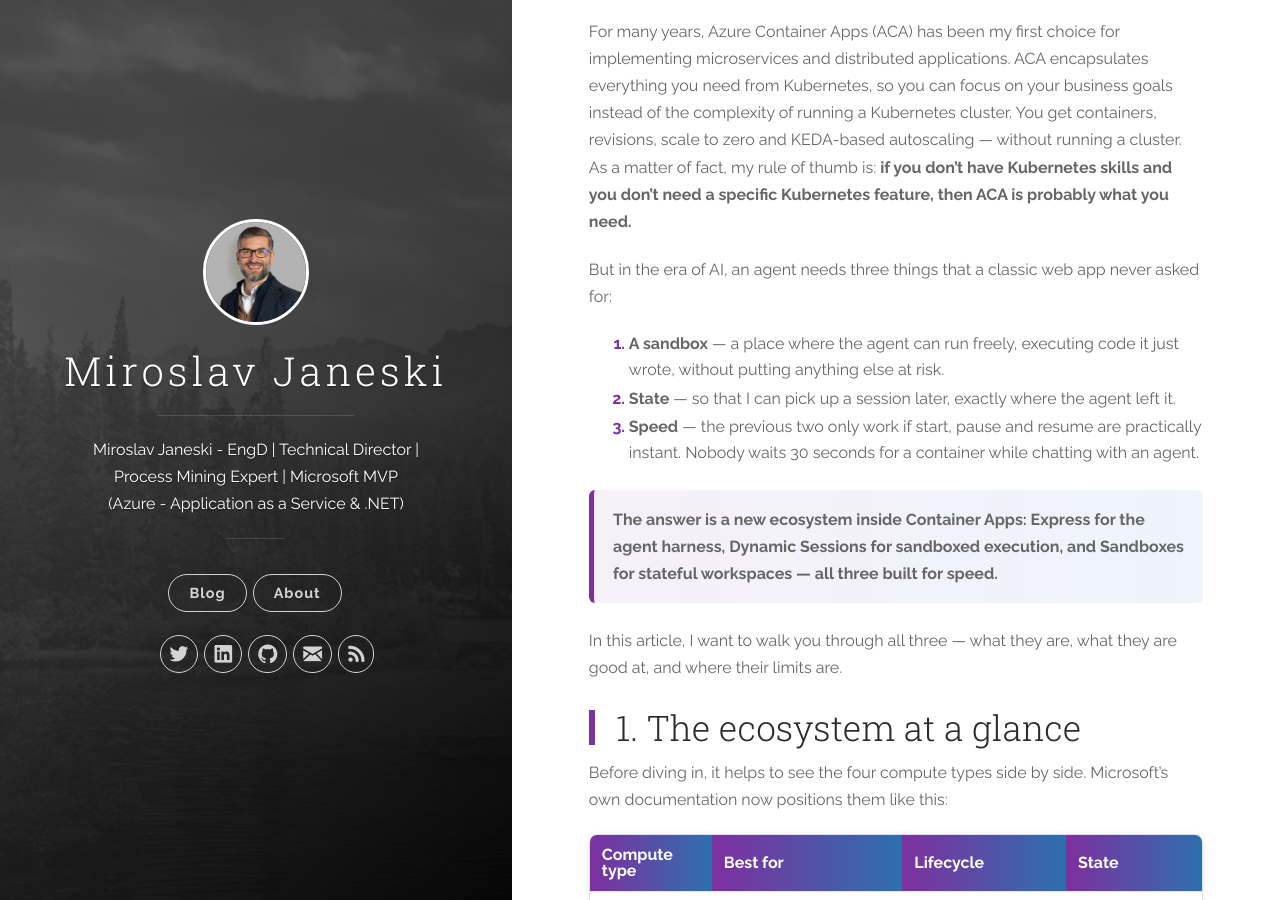
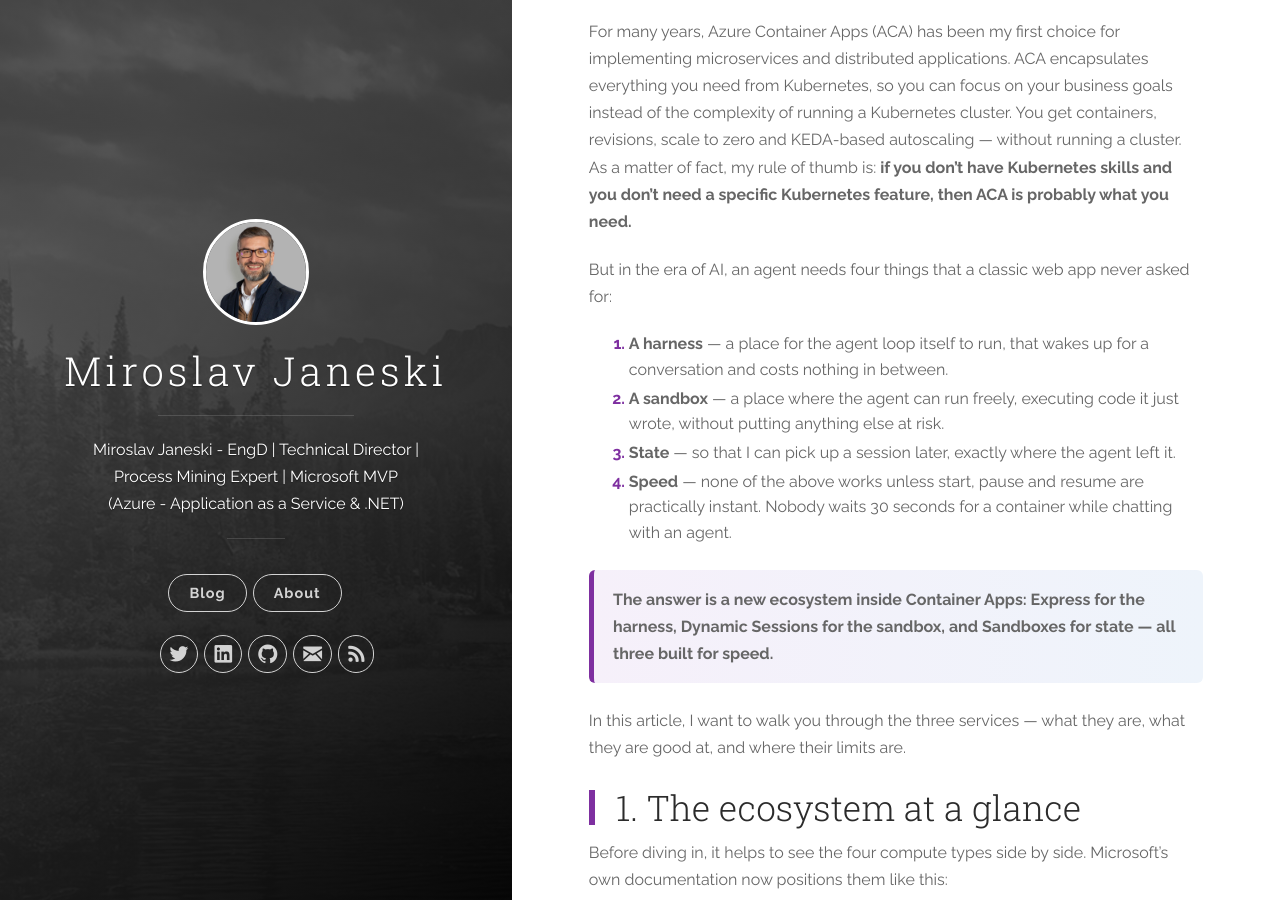
Before and after one commit to janeski/janeski.github.io, a Jekyll site: the page built from _posts/2026-10-21-azure-container-apps-agentic-era.markdown, in a window 1280 px wide and 900 px high, scrolled down 337 px. Built offline with Jekyll 4.4.1, drawn with Linux system fonts in a browser that asks for light colours; some of the changed text lies outside the part shown.

Commit message:
Align intro with title: four needs (harness, sandbox, state, speed)
Co-Authored-By: Claude Opus 5.5 <noreply@anthropic.com>

```diff
--- a/_posts/2026-10-21-azure-container-apps-agentic-era.markdown
+++ b/_posts/2026-10-21-azure-container-apps-agentic-era.markdown
@@ -9,16 +9,17 @@ tags: [azure, azure-container-apps, ai, ai-agents, agentic-ai, cloud-native, ser
 
 For many years, Azure Container Apps (ACA) has been my first choice for implementing microservices and distributed applications. ACA encapsulates everything you need from Kubernetes, so you can focus on your business goals instead of the complexity of running a Kubernetes cluster. You get containers, revisions, scale to zero and KEDA-based autoscaling — without running a cluster. As a matter of fact, my rule of thumb is: **if you don't have Kubernetes skills and you don't need a specific Kubernetes feature, then ACA is probably what you need.**
 
-But in the era of AI, an agent needs three things that a classic web app never asked for:
+But in the era of AI, an agent needs four things that a classic web app never asked for:
 
-1. **A sandbox** — a place where the agent can run freely, executing code it just wrote, without putting anything else at risk.
-2. **State** — so that I can pick up a session later, exactly where the agent left it.
-3. **Speed** — the previous two only work if start, pause and resume are practically instant. Nobody waits 30 seconds for a container while chatting with an agent.
+1. **A harness** — a place for the agent loop itself to run, that wakes up for a conversation and costs nothing in between.
+2. **A sandbox** — a place where the agent can run freely, executing code it just wrote, without putting anything else at risk.
+3. **State** — so that I can pick up a session later, exactly where the agent left it.
+4. **Speed** — none of the above works unless start, pause and resume are practically instant. Nobody waits 30 seconds for a container while chatting with an agent.
 
-**The answer is a new ecosystem inside Container Apps: Express for the agent harness, Dynamic Sessions for sandboxed execution, and Sandboxes for stateful workspaces — all three built for speed.**
+**The answer is a new ecosystem inside Container Apps: Express for the harness, Dynamic Sessions for the sandbox, and Sandboxes for state — all three built for speed.**
 {: .callout}
 
-In this article, I want to walk you through all three — what they are, what they are good at, and where their limits are.
+In this article, I want to walk you through the three services — what they are, what they are good at, and where their limits are.
 
 ## 1. The ecosystem at a glance
 
@@ -98,7 +99,7 @@ Express is intentionally narrow, and it is important to be honest about what you
 
 ### What are Dynamic Sessions?
 
-Dynamic sessions give you fast access to secure, sandboxed environments for running code that must be strongly isolated from everything else. They are the answer to the first requirement: **a place where the agent can run freely.**
+Dynamic sessions give you fast access to secure, sandboxed environments for running code that must be strongly isolated from everything else. They are the answer to the sandbox requirement: **a place where the agent can run freely.**
 
 The scenario is familiar to anyone building agents. The LLM generates a Python script to analyse a CSV. You are certainly not going to `exec()` that inside your API process. The traditional answer was to build your own isolation layer. With dynamic sessions, the answer is one HTTP call.
 
@@ -129,7 +130,7 @@ My preference is to start with the code interpreter pool. It covers the classic
 - **The pool decides** — you don't control individual session lifecycles, files or ports beyond what the pool exposes.
 - **Basic networking** — isolation, but not the fine-grained egress policies Sandboxes offer.
 
-**Impact:** Dynamic sessions are ideal for short, throwaway execution. They don't answer the second requirement — the agent can't come back tomorrow and continue.
+**Impact:** Dynamic sessions are ideal for short, throwaway execution. They don't answer the state requirement — the agent can't come back tomorrow and continue.
 {: .impact}
 
 ## 4. Sandboxes — the state
@@ -236,7 +237,7 @@ In most agentic systems, I recommend using both: Express hosting the agent, dyna
 2. **Express runs the agent harness** — fast to provision, scales from zero, but intentionally limited: no GPU, no OpenTelemetry, no custom domains.
 3. **Dynamic sessions are the sandbox** — prewarmed, Hyper-V isolated, addressed by a simple identifier, and gone after the cooldown.
 4. **Sandboxes add state** — memory-and-disk snapshots, persistent volumes and lifecycle policies let an agent pause and resume its whole workspace.
-5. **Speed is what makes the other two usable** — sub-second allocation and restore turn isolation and state from an architecture problem into an API call.
+5. **Speed is what makes the other three usable** — sub-second allocation and restore turn isolation and state from an architecture problem into an API call.
 
 ## Useful Links
 
```
Also changed, not shown: other parts of _posts/2026-10-21-azure-container-apps-agentic-era.markdown (+1 -1 lines).
